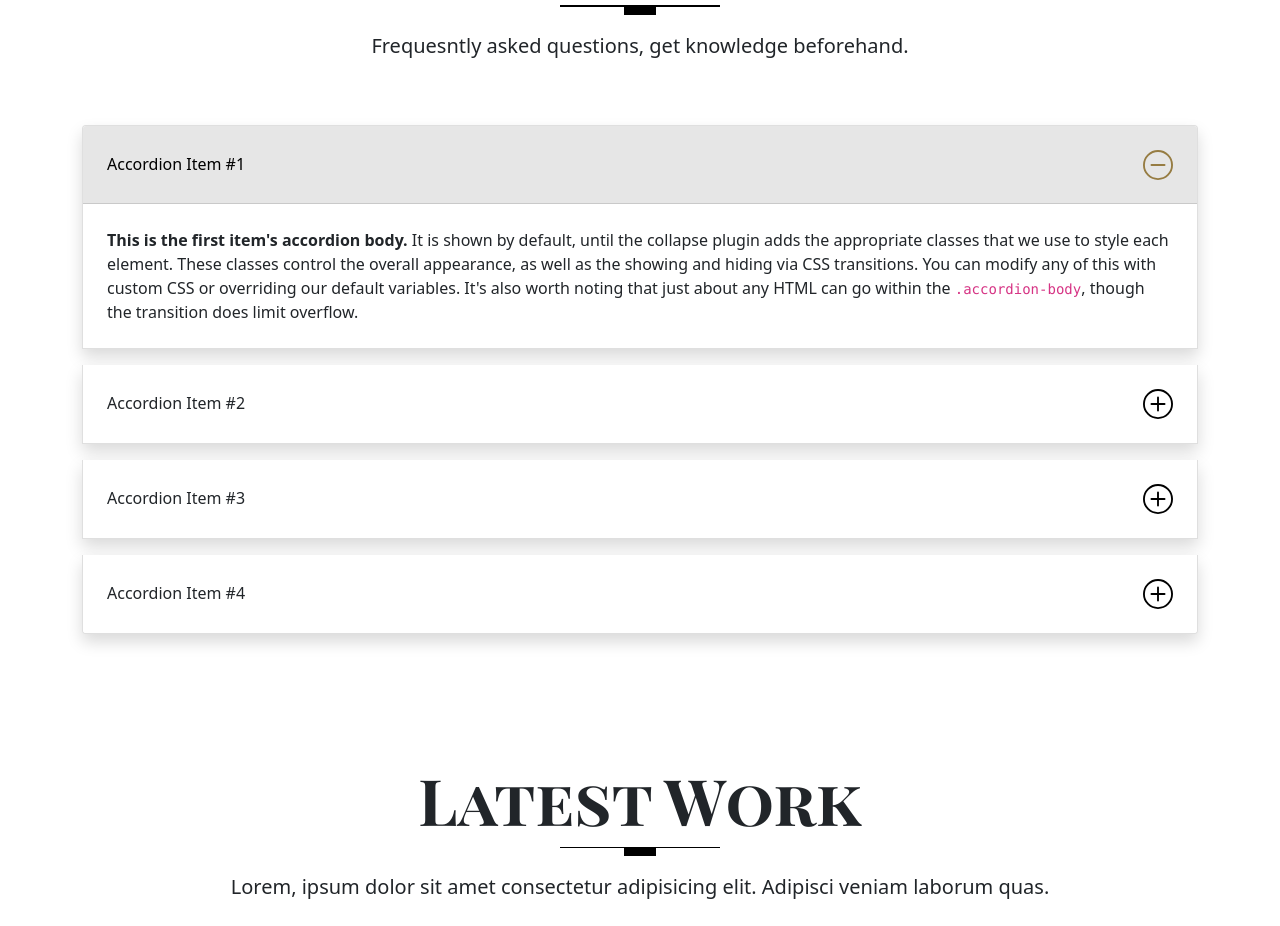
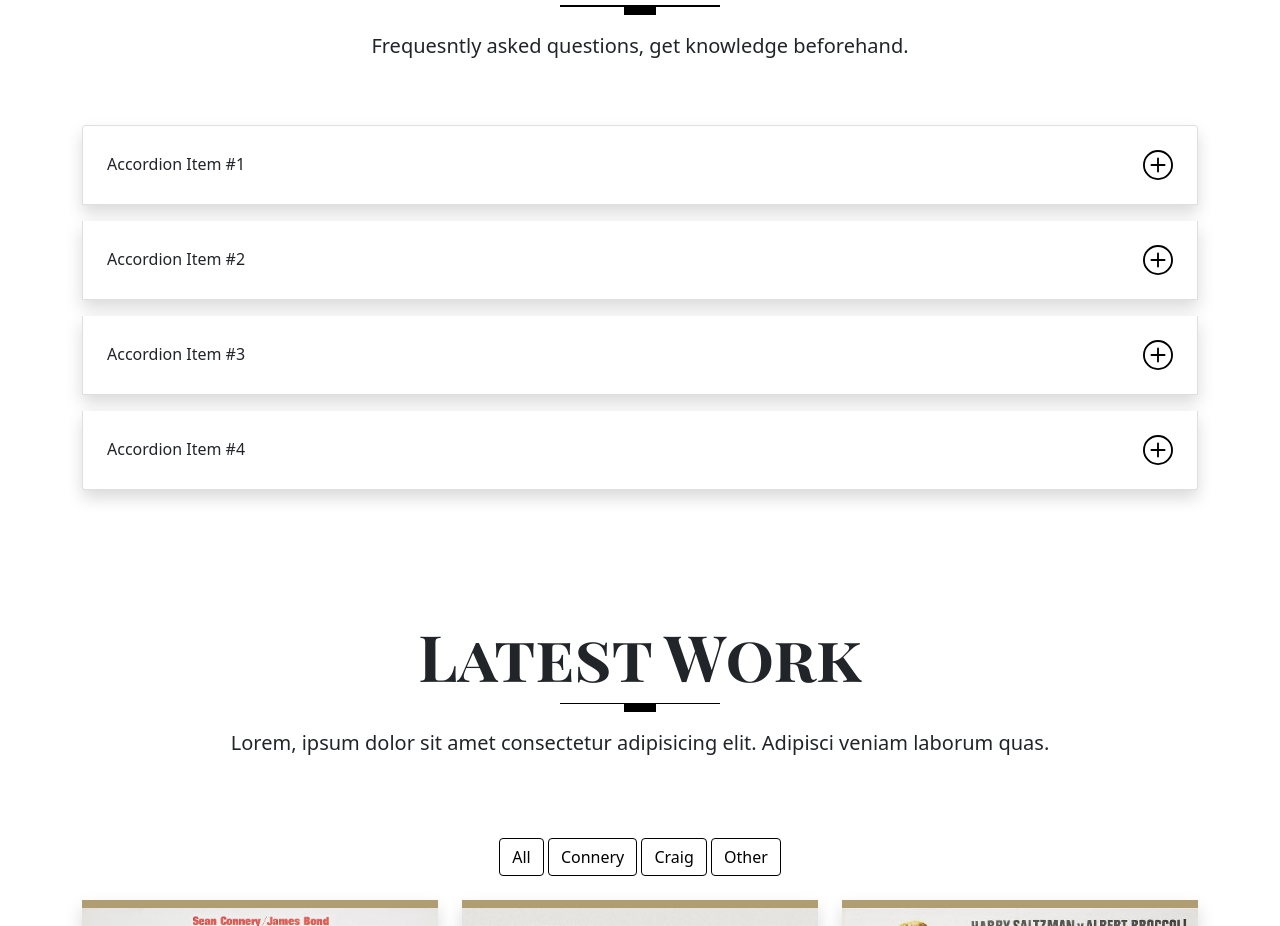
Before and after one commit to Agohige-Tech/007-Portfolio, a website: page index.html in a window 1280 px wide. Shown: the part 4509-5435 px from the top of the page. Drawn offline with nearby package versions, Linux system fonts and the light colour scheme.

Commit message:
fixed accordian error

```diff
--- a/index.html
+++ b/index.html
@@ -419,11 +419,11 @@
           <!-- Accordian item 1 -->
           <div class="accordion-item shadow mb-3">
             <h2 class="accordion-header" id="headingOne">
-              <button class="accordion-button" type="button" data-bs-toggle="collapse" data-bs-target="#collapseOne" aria-expanded="true" aria-controls="collapseOne">
+              <button class="accordion-button collapsed" type="button" data-bs-toggle="collapse" data-bs-target="#collapseOne" aria-expanded="false" aria-controls="collapseOne">
                 Accordion Item #1
               </button>
             </h2>
-            <div id="collapseOne" class="accordion-collapse collapse show" aria-labelledby="headingOne" data-bs-parent="#accordionExample">
+            <div id="collapseOne" class="accordion-collapse collapse" aria-labelledby="headingOne" data-bs-parent="#accordionExample">
               <div class="accordion-body">
                 <strong>This is the first item's accordion body.</strong> It is shown by default, until the collapse plugin adds the appropriate classes that we use to style each element. These classes control the overall appearance, as well as the showing and hiding via CSS transitions. You can modify any of this with custom CSS or overriding our default variables. It's also worth noting that just about any HTML can go within the <code>.accordion-body</code>, though the transition does limit overflow.
               </div>
```
